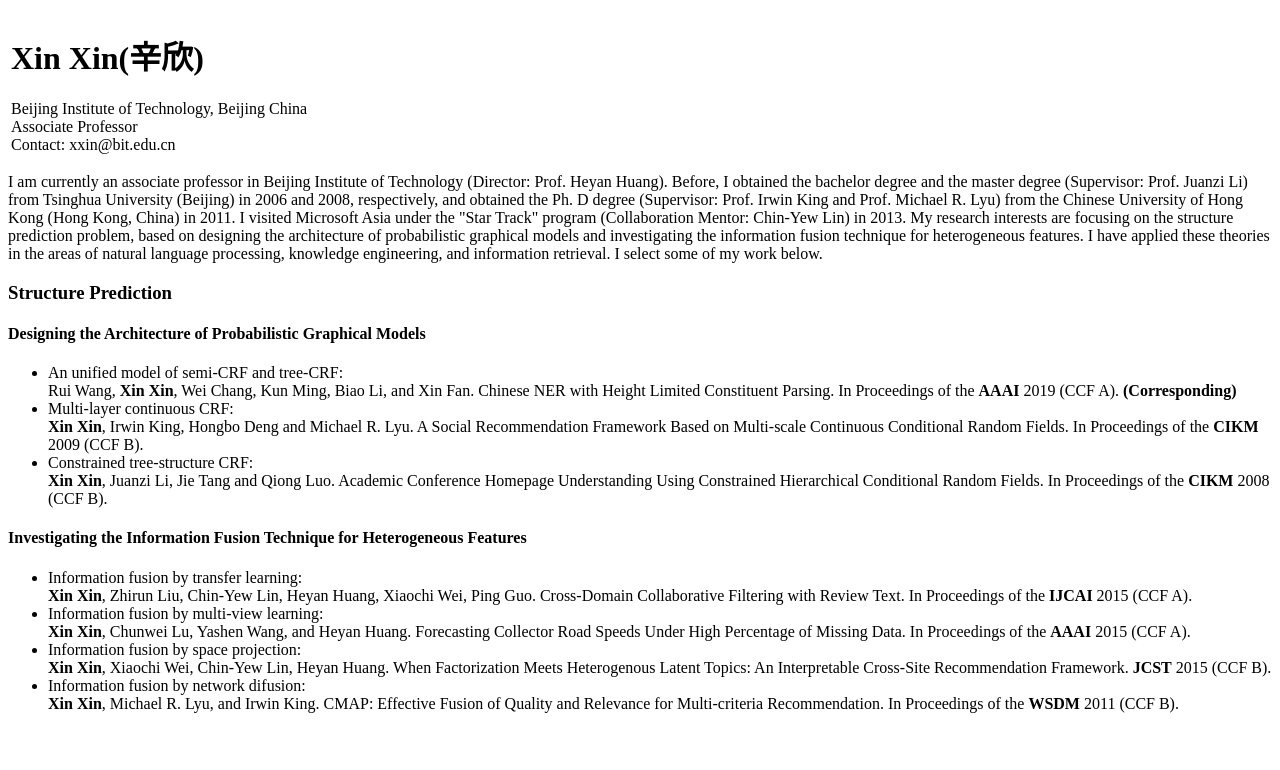
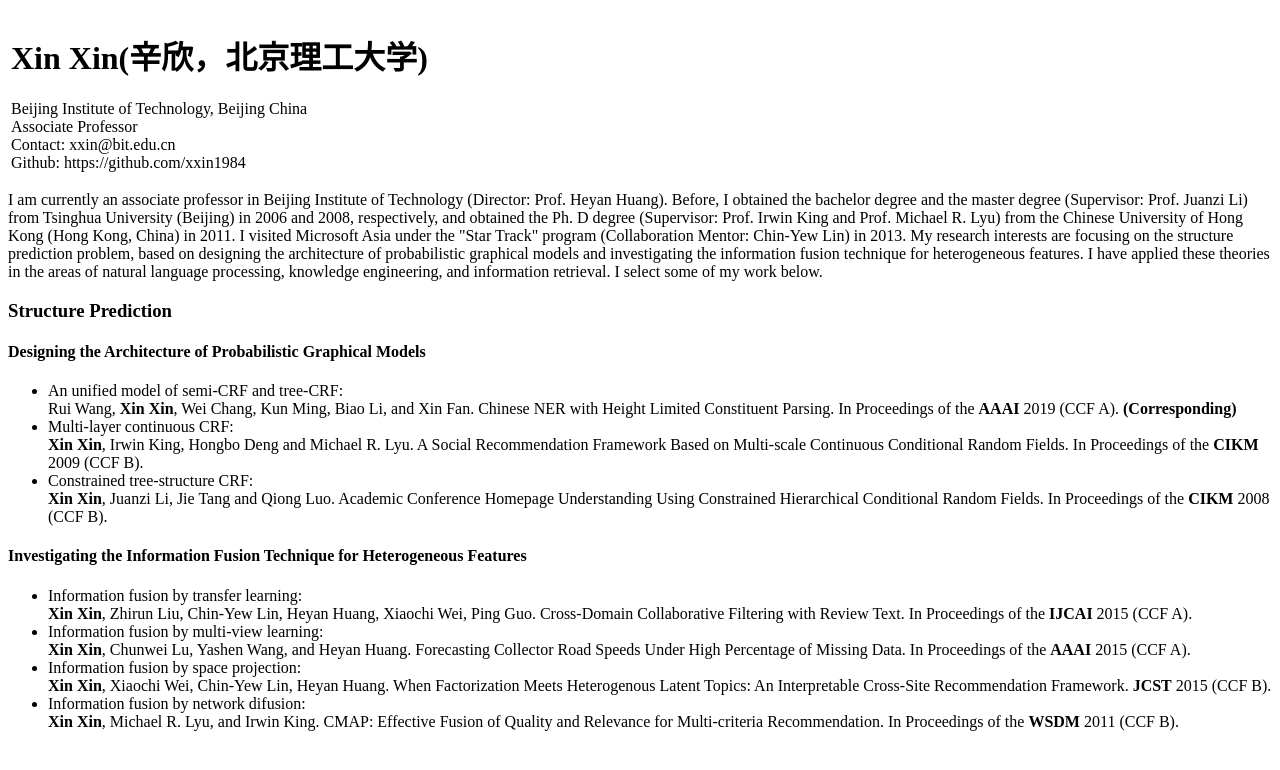
Before and after one commit to xxin1984/xxin1984.github.io, a plain HTML site: page index.html in a window 1280 px wide. Drawn offline with Linux system fonts and the light colour scheme.

Commit message:
Update index.html

```diff
--- a/index.html
+++ b/index.html
@@ -4,10 +4,11 @@
 
 <table width="739" border="0">
   <tr>
-    <td width="739"><h1 align="left">Xin Xin(辛欣)</h1>
+    <td width="739"><h1 align="left">Xin Xin(辛欣，北京理工大学)</h1>
           Beijing Institute of Technology, Beijing China<br />
           Associate Professor<br />
-          Contact: xxin@bit.edu.cn  <br />
+          Contact: xxin@bit.edu.cn<br />
+		  Github: https://github.com/xxin1984 <br />
   </tr>
 </table>
 <p>I am currently an associate professor in Beijing Institute of Technology (Director: Prof. Heyan Huang). Before, I obtained the bachelor degree and the master degree (Supervisor: Prof. Juanzi Li) from Tsinghua University (Beijing) in 2006 and 2008, respectively, and obtained the Ph. D degree (Supervisor: Prof. Irwin King and Prof. Michael R. Lyu) from the Chinese University of Hong Kong (Hong Kong, China) in 2011. I visited Microsoft Asia under the "Star Track" program (Collaboration Mentor: Chin-Yew Lin) in 2013. My research interests are focusing on the structure prediction problem, based on designing the architecture of probabilistic graphical models and investigating the information fusion technique for heterogeneous features. I have applied these theories in the areas of natural language processing, knowledge engineering, and information retrieval. I select some of my work below. </p>
```
